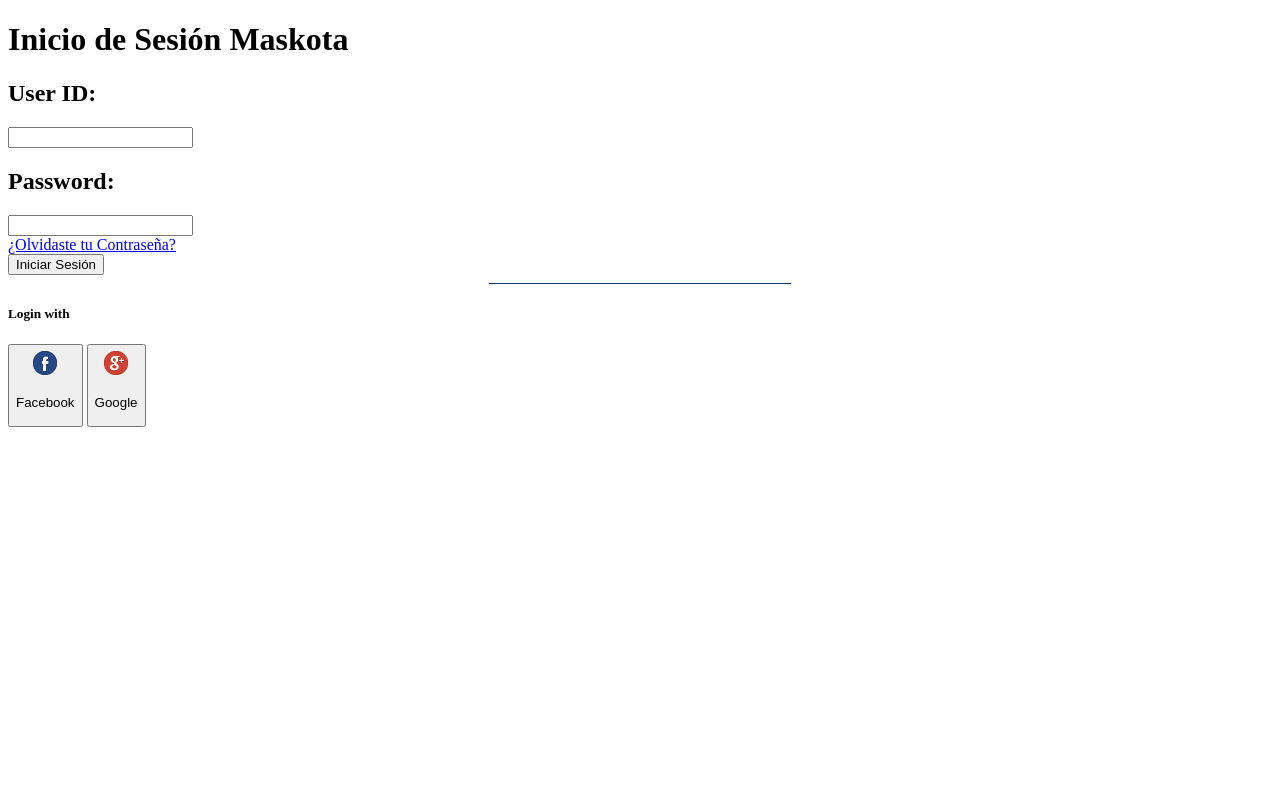
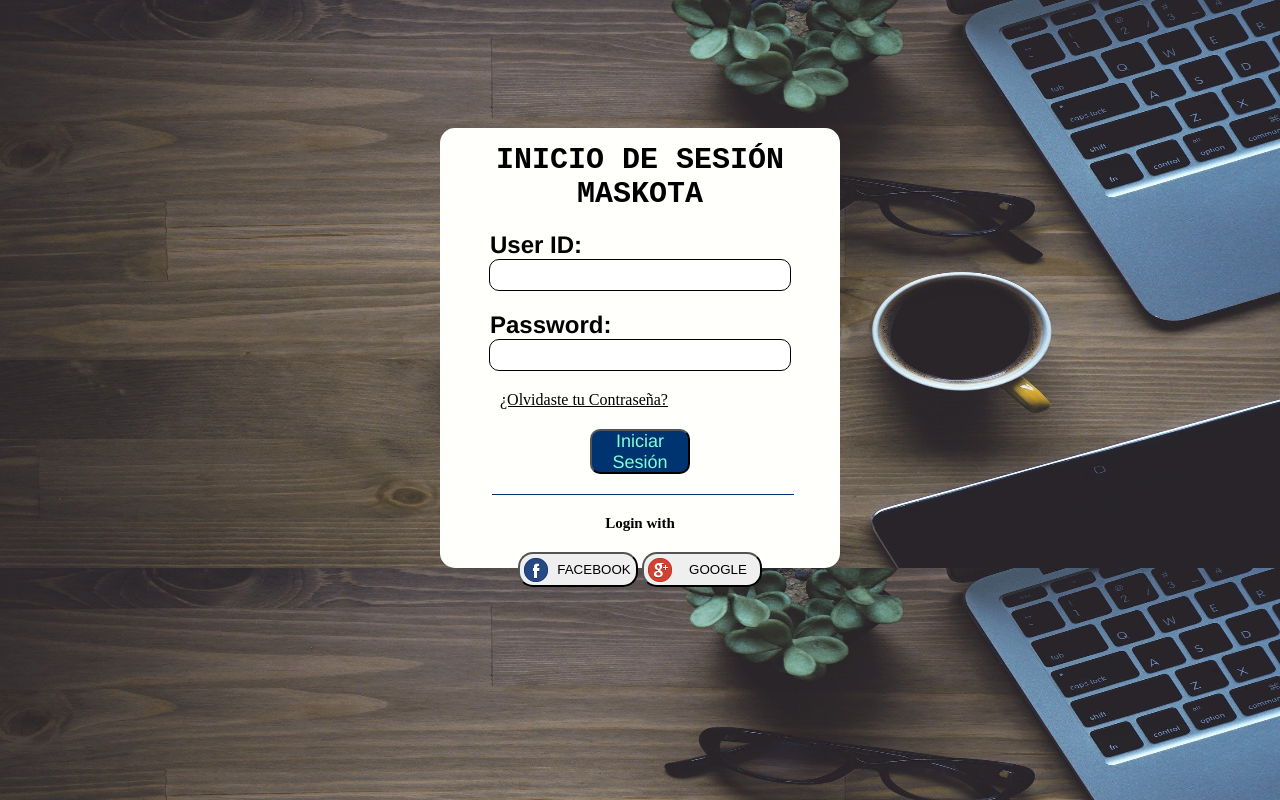
Before and after one commit to demonassit/CursoPSJS, a plain HTML site: page 02Loggin/loggin.html in a window 1280 px wide. Drawn offline with Linux system fonts and the light colour scheme.

Commit message:
css loggin

```diff
--- /dev/null
+++ b/02Loggin/CSS/iniciolupillo.css
@@ -0,0 +1,133 @@
+*{
+    margin: 0;
+    padding: 0;
+}
+
+body{
+    background-image: url(../img/project-4.jpg);
+    background-size: 100% 100%;
+    color: rgb(0, 0, 0);
+    display: flex;
+    align-content: center;
+    flex-direction: column;
+    align-items: center;
+
+}
+
+.user-login{
+
+    background-color: #fffffc;
+    height: 440px;
+    width: 400px;
+    margin-top: 10%;
+    border-radius: 15px;
+    text-align-last: center;
+}
+
+.tittle{
+
+    text-align: center;
+    font-family: monospace;
+    text-transform: uppercase;
+    font-size: 15px;
+    padding-top: 15px;
+}
+
+.userid{
+
+    padding-top: 20px;
+}
+
+.userid h2{
+    font-family: Helvetica, sans-serif;
+    float: left;
+    margin-left: 50px;
+}
+
+.userid input{
+    height: 30px;
+    width: 300px;
+    border: solid 1px #000;
+    border-radius: 10px;
+}
+
+
+.password{
+
+    padding-top: 20px;
+}
+
+.password h2{
+    font-family: Helvetica, sans-serif;
+    float: left;
+    margin-left: 50px;
+}
+
+.password input{
+    height: 30px;
+    width: 300px;
+    border: solid 1px #000;
+    border-radius: 10px;
+}
+
+.buttonlogin{
+
+    padding-top: 20px;
+}
+
+.buttonlogin button{
+    height: 45px;
+    width: 100px;
+    font-size: 18px;
+    font-family: 'Franklin Gothic Medium', 'Arial Narrow', Arial, sans-serif;
+    border-radius: 10px;
+    background-color: #003471;
+    color:aquamarine;
+    margin-top: 20px;
+
+
+}
+
+a{
+    margin-top: 20px;
+    float: left;
+    margin-left: 60px;
+    color:#000;
+
+}
+
+hr{
+    margin-top: 20px;
+    margin-left: 13%;
+}
+
+h5{
+    margin-top: 20px;
+    font-size: 15px;
+}
+
+.button{
+
+    margin-top: 20px;
+    display: inline-block;
+}
+
+.button button{
+
+    border-radius: 15px;
+    width: 120px;
+    height: 35px;
+}
+
+.button img {
+
+    float: left;
+}
+
+.button p{
+
+    margin-top: 8px;
+    text-align: center;
+    text-transform: uppercase;
+    font-family:Arial;
+}
--- a/02Loggin/loggin.html
+++ b/02Loggin/loggin.html
@@ -5,6 +5,7 @@
     <meta http-equiv="X-UA-Compatible" content="IE=edge">
     <meta name="viewport" content="width=device-width, initial-scale=1.0">
     <title>Loggin</title>
+    <link rel="stylesheet" href="CSS/iniciolupillo.css">
 </head>
 <body>
     <div class="user-login" >
@@ -23,6 +24,8 @@
         </div>
 
         <a href="#">¿Olvidaste tu Contraseña?</a>
+
+        <br>
 
         <div class="buttonlogin" >
             <button>Iniciar Sesión</button>
```
